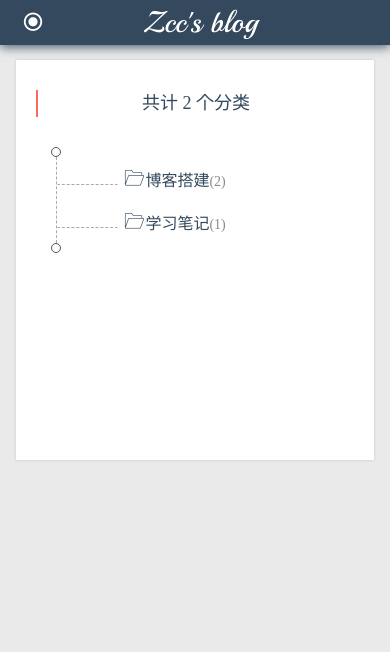
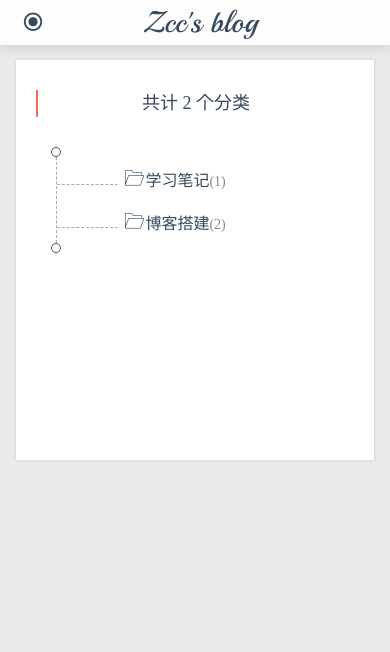
Before and after one commit to zo-ly/blog, a plain HTML site: page categories/index.html in a window 390 px wide. Shown: the top 652 px of the page. Drawn offline with Linux system fonts and the light colour scheme.

Commit message:
Site updated: 2017-12-06 15:34:31

```diff
--- a/categories/index.html
+++ b/categories/index.html
@@ -108,14 +108,14 @@
       <ul>
 
         <li>
-          <a class="category-item" href="/categories/博客搭建/">
-            <i class="iconfont icon-folder"></i>博客搭建<span>(2)</span>
+          <a class="category-item" href="/categories/学习笔记/">
+            <i class="iconfont icon-folder"></i>学习笔记<span>(1)</span>
           </a>
         </li>
 
         <li>
-          <a class="category-item" href="/categories/学习笔记/">
-            <i class="iconfont icon-folder"></i>学习笔记<span>(1)</span>
+          <a class="category-item" href="/categories/博客搭建/">
+            <i class="iconfont icon-folder"></i>博客搭建<span>(2)</span>
           </a>
         </li>
 
--- a/css/style.css
+++ b/css/style.css
@@ -222,10 +222,10 @@ main {
   left: 0;
   top: 0;
   z-index: 9;
-  background: #34495e;
-  box-shadow: 0 2px 10px rgba(52, 73, 94, 0.9); }
+  background: rgba(255, 255, 255, 0.9);
+  box-shadow: 0 2px 10px rgba(88, 88, 88, 0.2); }
   .mobile-header span, .mobile-header a {
-    color: #fff; }
+    color: #34495e; }
   .mobile-header span {
     float: left;
     margin-left: 12px;
```
